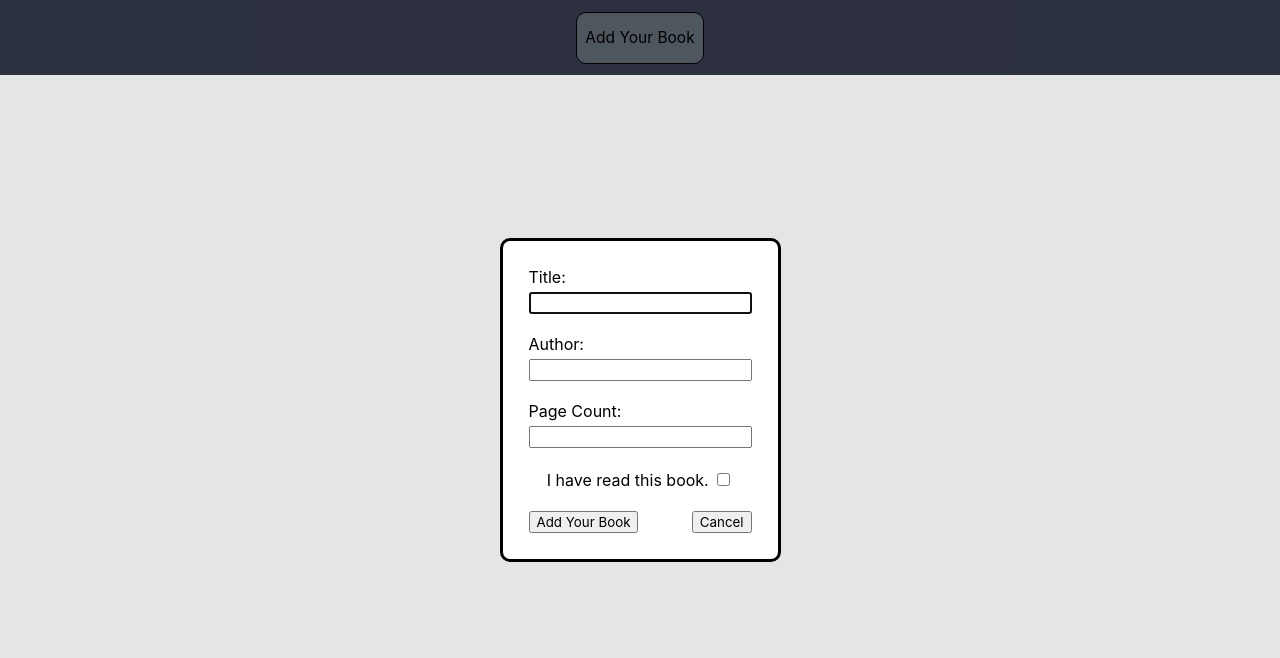
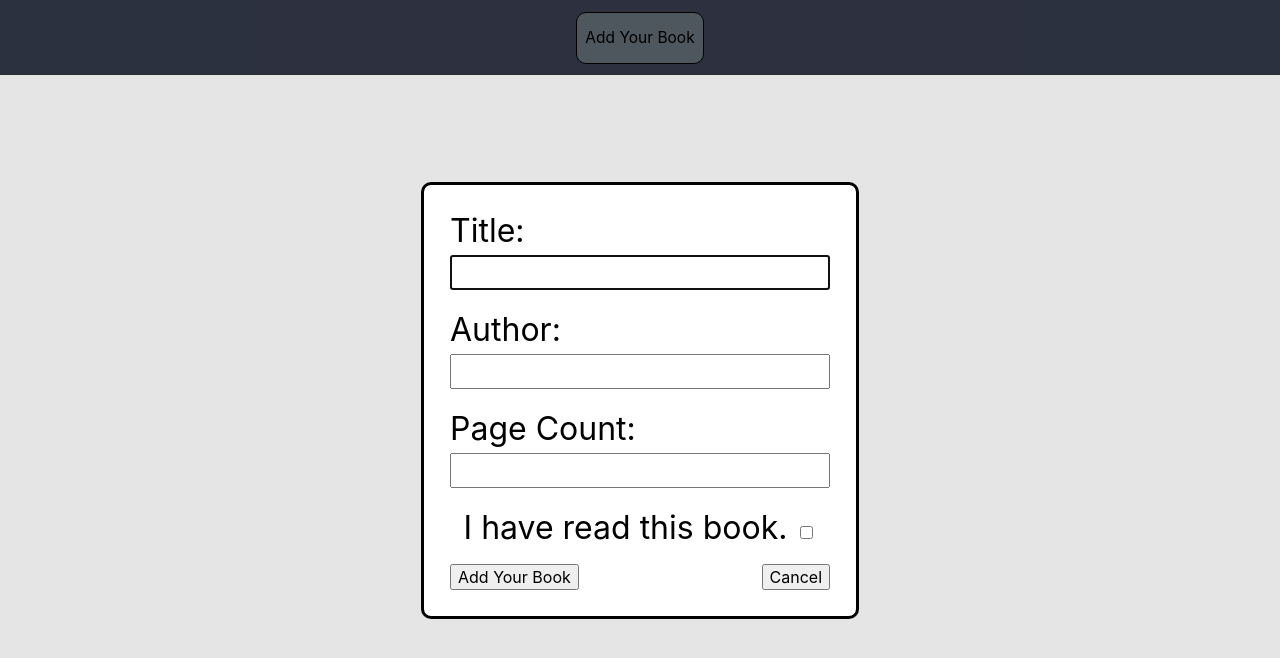
Before and after one commit to velibor918/Library-Project-, a plain HTML site: page index.html in a window 1280 px wide. Both pictures are taken after a click on the button "Add Your Book". Drawn offline with Linux system fonts and the light colour scheme.

Commit message:
Added font-size to from and its inputs and buttons

```diff
--- a/style.css
+++ b/style.css
@@ -36,6 +36,7 @@ button:active {
 }
 
 #mainForm {
+    font-size: 2rem;
     display: flex;
     flex-direction: column;
     margin: 10px;
@@ -45,6 +46,11 @@ button:active {
 #mainForm input {
     margin-bottom: 20px;
     margin-top: 5px;
+    font-size: 1.5rem;
+}
+
+#mainForm button {
+    font-size: 1rem;
 }
 
 .check-holder {
```
